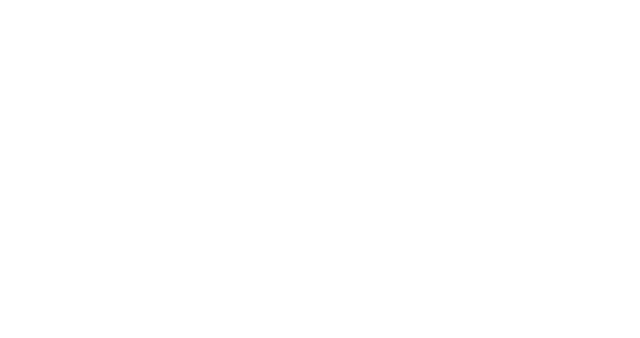
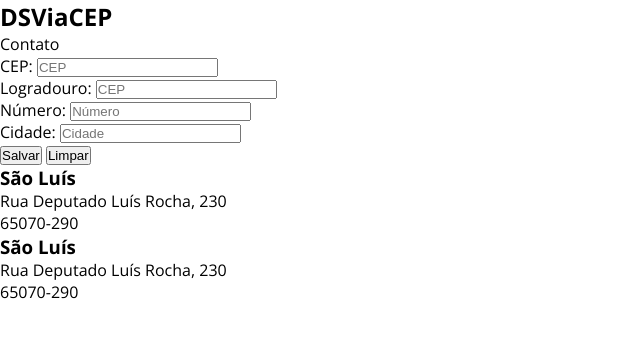
Before and after one commit to ThiagoTassinari/ds_form, a plain HTML site: page index.html in a window 1280 px wide. Shown: the whole page, without its empty margins (0-640 px from the left). Drawn offline with nearby package versions, Linux system fonts and the light colour scheme.

Commit message:
HTML do formulário OK

```diff
--- a/index.html
+++ b/index.html
@@ -1,5 +1,6 @@
 <!DOCTYPE html>
 <html lang="pt-BR">
+
 <head>
     <meta charset="UTF-8">
     <meta name="author" content="Thiago Santos Tassinari">
@@ -9,7 +10,55 @@
     <link rel="stylesheet" href="./src/css/main.css">
     <title>Form viaCEP</title>
 </head>
+
 <body>
+    <header>
+        <nav>
+            <h1>DSViaCEP</h1>
+            <div>Contato</div>
+        </nav>
+    </header>
 
+    <section id="" form-section>
+        <div>
+            <form name="newAddress">
+                <div>
+                    <label for="cep">CEP:</label>
+                    <input name="cep" id="cep" type="text" placeholder="CEP">
+                </div>
+                <div>
+                    <label for="street">Logradouro:</label>
+                    <input name="street" id="street" type="text" placeholder="CEP">
+                </div>
+                <div>
+                    <label for="number">Número:</label>
+                    <input name="number" id="number" type="text" placeholder="Número">
+                </div>
+                <div>
+                    <label for="city">Cidade:</label>
+                    <input name="city" id="city" type="text" placeholder="Cidade">
+                </div>
+            </form>
+
+            <div>
+                <button type="submit">Salvar</button>
+                <button>Limpar</button>
+            </div>
+        </div>
+    </section>
+
+    <section id="list-section">
+        <div>
+            <h3>São Luís</h3>
+            <p>Rua Deputado Luís Rocha, 230</p>
+            <p>65070-290</p>
+        </div>
+        <div>
+            <h3>São Luís</h3>
+            <p>Rua Deputado Luís Rocha, 230</p>
+            <p>65070-290</p>
+        </div>
+    </section>
 </body>
+
 </html>
```
